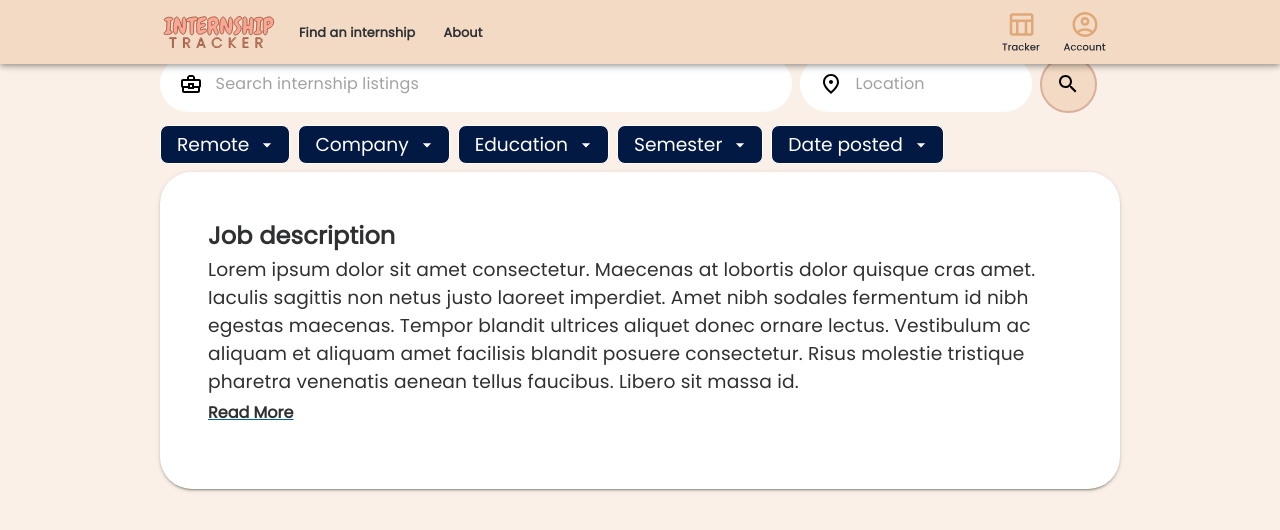
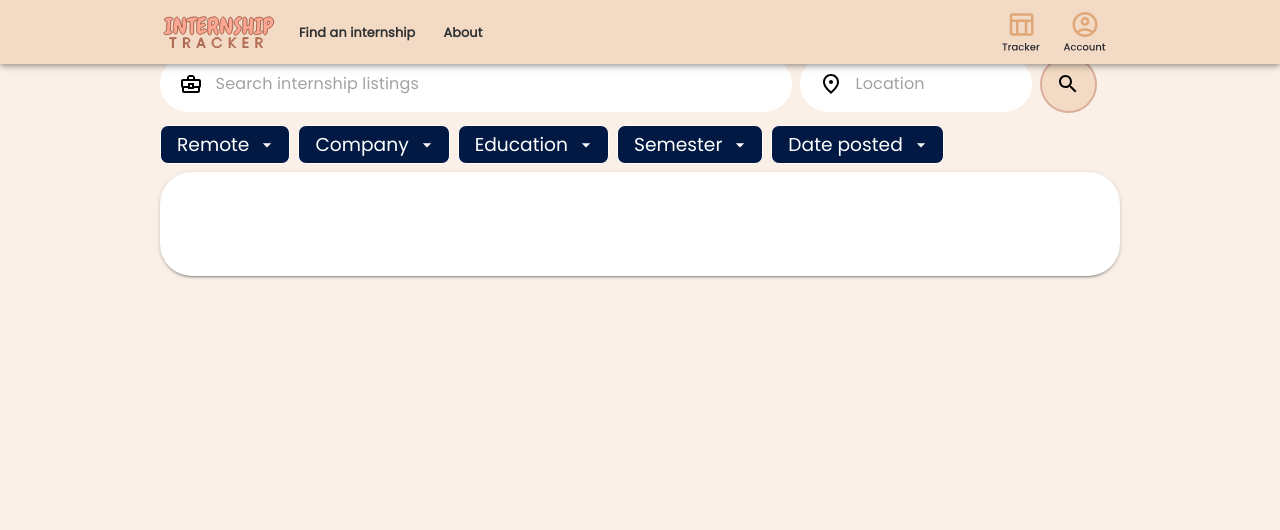
Before and after one commit to BobaTalks/internship-tracker, a React (Create React App) app in the folder client/: page /search in a window 1280 px wide. Shown: the top 530 px of the page. Built offline with nearby package versions, Linux system fonts and the light colour scheme.

Commit message:
removed example from InternshipCard

```diff
--- a/client/src/components/InternshipCard.jsx
+++ b/client/src/components/InternshipCard.jsx
@@ -1,31 +1,16 @@
 import React from "react";
 import { Card, CardContent } from "@mui/material";
-import JobDescription from "./JobDescription";
 
 /**
  * https://github.com/BobaTalks/internship-tracker/issues/25
  * Component for the internship card. should take an Internship as props
  *
  */
-const mockDescription =
-  "Lorem ipsum dolor sit amet consectetur. Maecenas at lobortis dolor quisque cras amet. Iaculis sagittis non netus justo laoreet imperdiet. Amet nibh sodales fermentum id nibh egestas maecenas. Tempor blandit ultrices aliquet donec ornare lectus. Vestibulum ac aliquam et aliquam amet facilisis blandit posuere consectetur. Risus molestie tristique pharetra venenatis aenean tellus faucibus. Libero sit massa id...Nulla sit integer nec arcu tortor ac lectus morbi non. Quam aenean tincidunt blandit amet magna enim sed pharetra habitasse. At nec neque suspendisse feugiat eros. Ante a arcu donec sodales ut amet luctus mauris. Felis eu mauris fringilla mauris. Viverra ante iaculis gravida a amet cursus facilisis scelerisque. Leo sit nulla sit vel nibh amet justo aliquam. Risus ullamcorper vitae amet ornare adipiscing vulputate dapibus diam ultrices. Arcu malesuada dui integer non. Aliquet non tortor adipiscing laoreet leo ac pretium fusce nisi.";
-const mockRequirements =
-  "- Vitae consectetur egestas ullamcorper orci pulvinar mattis commodo et morbi.\n- Tempus sodales etiam dictumst massa donec.\n- Varius mi massa mi sed cursus mattis. Viverra pharetra vel et neque non ut.\n- Urna luctus consectetur scelerisque quisque augue lectus amet amet.";
-const mockResponsibilities =
-  "- Vitae consectetur egestas ullamcorper orci pulvinar mattis commodo et morbi.\n- Varius mi massa mi sed cursus mattis. Viverra pharetra vel et neque non ut.";
-const mockExternalLink = "http://localhost:3000/";
 
 const InternshipCard = () => {
   return (
     <Card>
-      <CardContent>
-        <JobDescription
-          description={mockDescription}
-          requirements={mockRequirements}
-          responsibilities={mockResponsibilities}
-          externalLink={mockExternalLink}
-        />
-      </CardContent>
+      <CardContent></CardContent>
     </Card>
   );
 };
```
